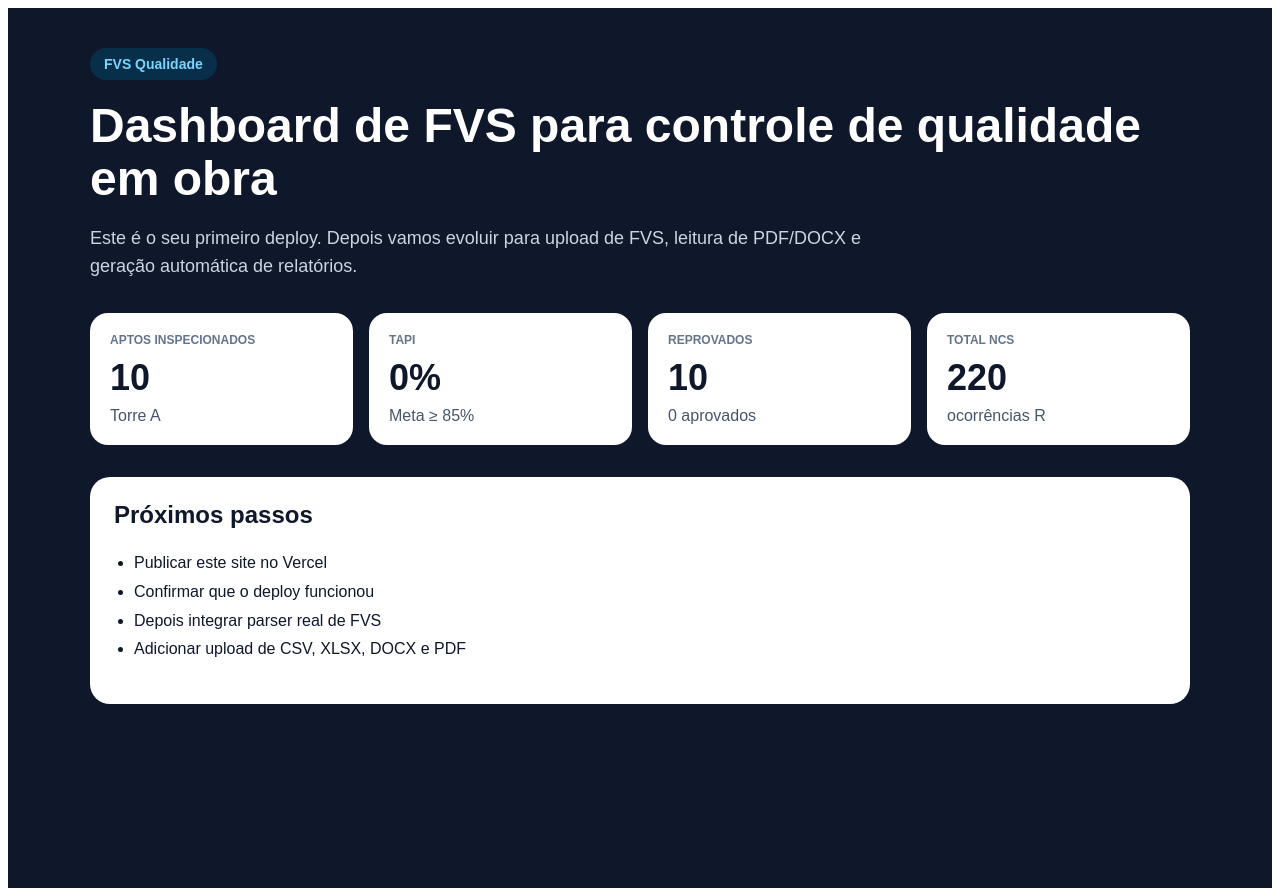
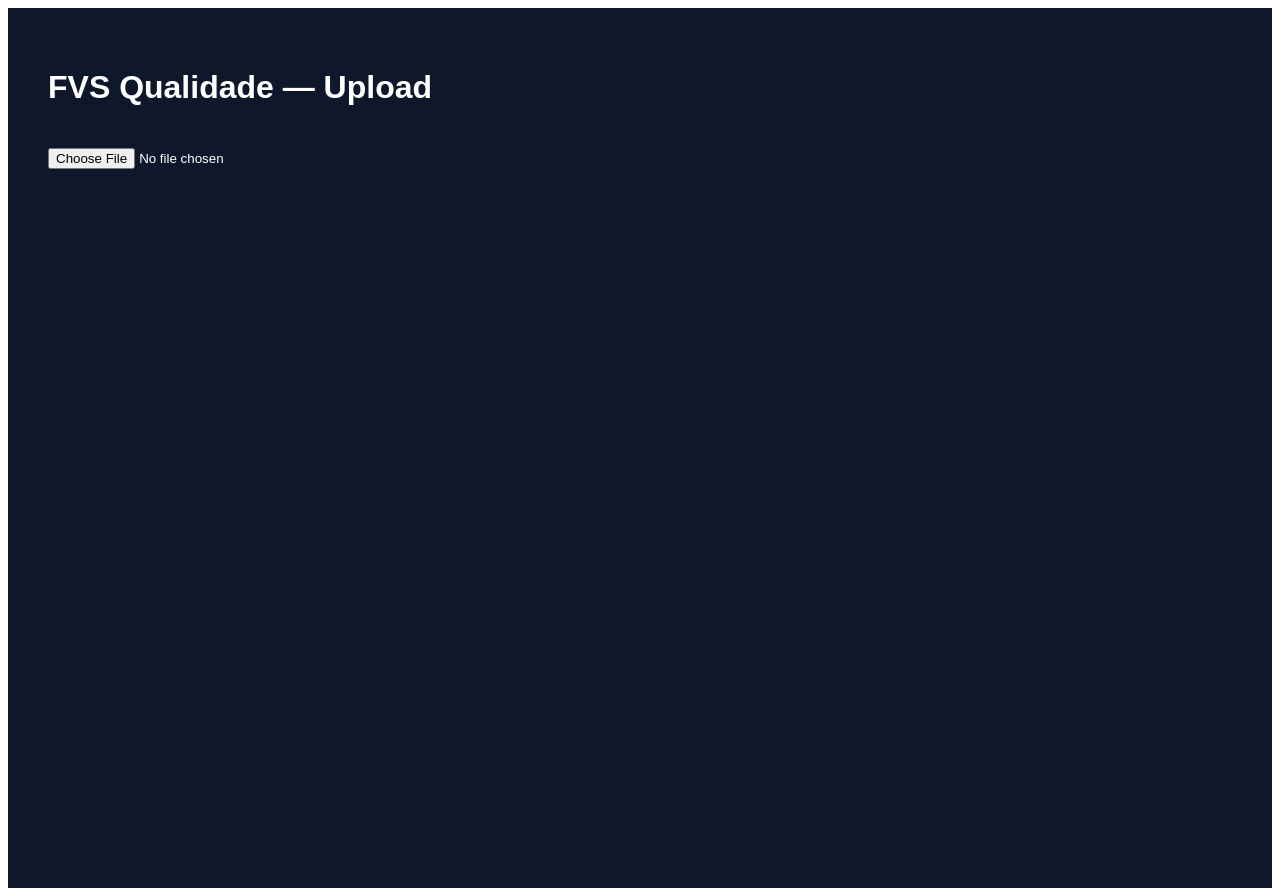
Before and after one commit to let99/aplicativo-qualidade, a React (Vite) app: page / in a window 1280 px wide. Built offline with nearby package versions, Linux system fonts and the light colour scheme.

Commit message:
Update App.jsx

```diff
--- a/src/App.jsx
+++ b/src/App.jsx
@@ -1,126 +1,79 @@
-import React from "react";
+import React, { useState } from "react";
+import * as XLSX from "xlsx";
 
 export default function App() {
+  const [data, setData] = useState([]);
+
+  function handleFile(e) {
+    const file = e.target.files[0];
+    if (!file) return;
+
+    const reader = new FileReader();
+
+    reader.onload = (evt) => {
+      const binary = evt.target.result;
+      const workbook = XLSX.read(binary, { type: "binary" });
+      const sheet = workbook.Sheets[workbook.SheetNames[0]];
+      const json = XLSX.utils.sheet_to_json(sheet);
+
+      setData(json);
+    };
+
+    reader.readAsBinaryString(file);
+  }
+
   return (
     <div
       style={{
         minHeight: "100vh",
         background: "#0f172a",
         color: "white",
-        fontFamily: "Arial, sans-serif",
         padding: "40px",
+        fontFamily: "Arial",
       }}
     >
-      <div
-        style={{
-          maxWidth: "1100px",
-          margin: "0 auto",
-        }}
-      >
-        <div
-          style={{
-            display: "inline-block",
-            padding: "8px 14px",
-            borderRadius: "999px",
-            background: "#082f49",
-            color: "#7dd3fc",
-            fontSize: "14px",
-            fontWeight: "bold",
-            marginBottom: "20px",
-          }}
-        >
-          FVS Qualidade
-        </div>
+      <h1>FVS Qualidade — Upload</h1>
 
-        <h1
-          style={{
-            fontSize: "48px",
-            margin: "0 0 16px 0",
-            lineHeight: 1.1,
-          }}
-        >
-          Dashboard de FVS para controle de qualidade em obra
-        </h1>
+      <input
+        type="file"
+        accept=".xlsx,.csv"
+        onChange={handleFile}
+        style={{ marginTop: 20 }}
+      />
 
-        <p
-          style={{
-            fontSize: "18px",
-            color: "#cbd5e1",
-            maxWidth: "800px",
-            lineHeight: 1.6,
-            marginBottom: "32px",
-          }}
-        >
-          Este é o seu primeiro deploy. Depois vamos evoluir para upload de FVS,
-          leitura de PDF/DOCX e geração automática de relatórios.
-        </p>
-
-        <div
-          style={{
-            display: "grid",
-            gridTemplateColumns: "repeat(auto-fit, minmax(220px, 1fr))",
-            gap: "16px",
-            marginBottom: "32px",
-          }}
-        >
-          <Card title="Aptos inspecionados" value="10" subtitle="Torre A" />
-          <Card title="TAPI" value="0%" subtitle="Meta ≥ 85%" />
-          <Card title="Reprovados" value="10" subtitle="0 aprovados" />
-          <Card title="Total NCs" value="220" subtitle="ocorrências R" />
-        </div>
-
-        <div
-          style={{
-            background: "white",
-            color: "#0f172a",
-            borderRadius: "20px",
-            padding: "24px",
-          }}
-        >
-          <h2 style={{ marginTop: 0 }}>Próximos passos</h2>
-          <ul style={{ lineHeight: 1.8, paddingLeft: "20px" }}>
-            <li>Publicar este site no Vercel</li>
-            <li>Confirmar que o deploy funcionou</li>
-            <li>Depois integrar parser real de FVS</li>
-            <li>Adicionar upload de CSV, XLSX, DOCX e PDF</li>
-          </ul>
-        </div>
+      <div style={{ marginTop: 40 }}>
+        {data.length > 0 && (
+          <table
+            style={{
+              background: "white",
+              color: "black",
+              borderRadius: "10px",
+              padding: "10px",
+            }}
+          >
+            <thead>
+              <tr>
+                {Object.keys(data[0]).map((key) => (
+                  <th key={key} style={{ padding: 10 }}>
+                    {key}
+                  </th>
+                ))}
+              </tr>
+            </thead>
+            <tbody>
+              {data.slice(0, 10).map((row, i) => (
+                <tr key={i}>
+                  {Object.values(row).map((val, j) => (
+                    <td key={j} style={{ padding: 10 }}>
+                      {val}
+                    </td>
+                  ))}
+                </tr>
+              ))}
+            </tbody>
+          </table>
+        )}
       </div>
     </div>
   );
 }
-
-function Card({ title, value, subtitle }) {
-  return (
-    <div
-      style={{
-        background: "white",
-        color: "#0f172a",
-        borderRadius: "18px",
-        padding: "20px",
-      }}
-    >
-      <div
-        style={{
-          fontSize: "12px",
-          textTransform: "uppercase",
-          color: "#64748b",
-          fontWeight: "bold",
-          marginBottom: "10px",
-        }}
-      >
-        {title}
-      </div>
-      <div
-        style={{
-          fontSize: "36px",
-          fontWeight: "bold",
-          marginBottom: "8px",
-        }}
-      >
-        {value}
-      </div>
-      <div style={{ color: "#475569" }}>{subtitle}</div>
-    </div>
-  );
-}
```
